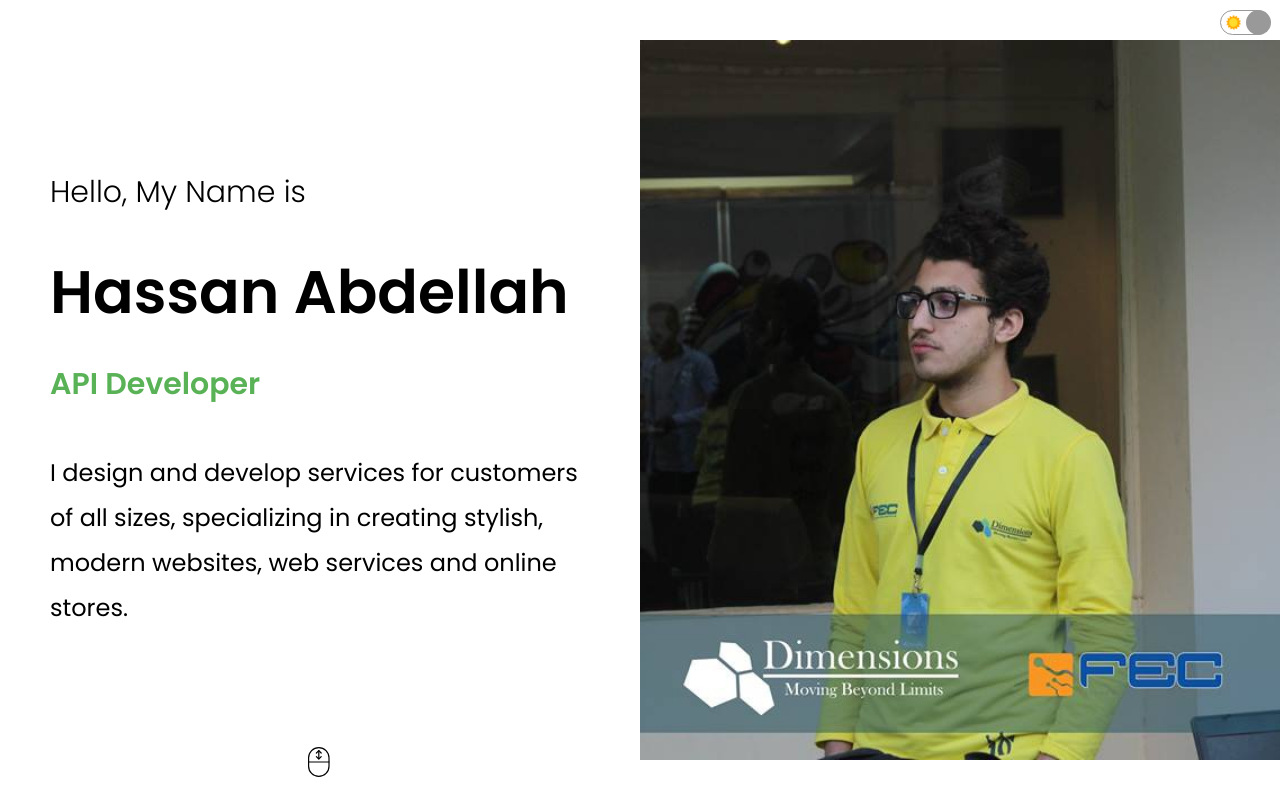
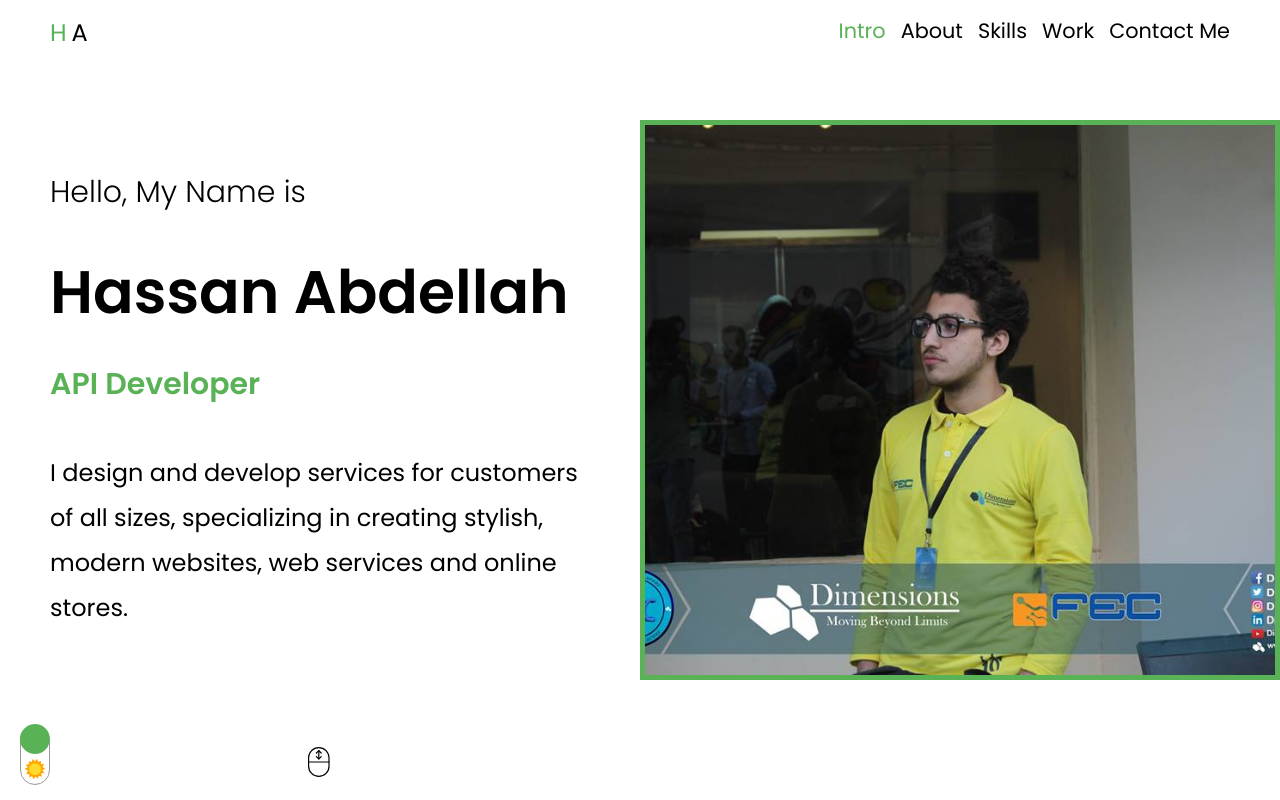
Before and after one commit to Hassan-abdellah/react-protofolio-app, a React (Create React App) app: page / in a window 1280 px wide. Shown: the top 800 px of the page. Built offline with nearby package versions, Linux system fonts and the light colour scheme.

Commit message:
adding navbar

```diff
--- a/src/App.js
+++ b/src/App.js
@@ -2,7 +2,7 @@ import { useContext, useEffect, useState } from "react";
 import About from "./components/about/About";
 import Contact from "./components/contact/Contact";
 import Intro from "./components/intro/Intro";
-// import Nav from "./components/nav/Nav";
+import Nav from "./components/nav/Nav";
 import ProductsList from "./components/productsList/ProductsList";
 import Skills from "./components/skills/Skills";
 // import Slider from "./components/slider/Slider";
@@ -34,7 +34,7 @@ function App() {
   },[width]);
   return (
     <div className={darkMode ? 'app dark': 'app'} >
-      {/* <Nav/> */}
+      <Nav/>
       <ProgressBar width={width}/>
       <Toggle/>
       <Intro/>
--- a/src/components/about/about.css
+++ b/src/components/about/about.css
@@ -14,9 +14,13 @@
 }
 .about-card.bg{
     position: absolute;
-    top:50px;
-    left:50px;
-    background-color: #333;
+    /* top:50px; */
+    top:100px;
+    /* left:50px; */
+    left:100px;
+    width: 35%;
+    border: 5px solid var(--main-color);
+    /* background-color: #333; */
 }
 .about-card{
     width: 60%;
@@ -79,6 +83,8 @@
     margin-right: 8px;
     margin-bottom: 5px;
 }
+
+
 @media screen and (max-width:425px) {
     .about-left{
         display: none;
--- a/src/components/intro/intro.css
+++ b/src/components/intro/intro.css
@@ -62,7 +62,8 @@
 .intro-right .intro-img{
     width: 100%;
     height: 100%;
-    height: 90%;
+    /* height: 90%; */
+    height: 70%;
     object-fit: cover;
 }
 
@@ -96,12 +97,18 @@
         font-size: 1.5rem;
         line-height: 45px;
     }
+    .intro-right .intro-img{
+        border:5px solid var(--main-color);
+    }
 }
 
 
 @media screen and (max-width:1024px) {
     .intro-left-wrapper{
         height: 100%;
+    }
+    .intro-left-wrapper h2{
+        padding-top: 50px;
     }
     .intro-right .intro-img{
         height: 100%;
@@ -134,6 +141,7 @@
     }
     .intro-left-wrapper h2{
         padding-top: 15px;
+        padding-top: 35px;
     }
     .intro-left-wrapper h1{
         font-size: 40px;
--- a/src/components/nav/Nav.js
+++ b/src/components/nav/Nav.js
@@ -1,43 +1,73 @@
-import React from 'react'
+import React, { useState,useEffect,useRef} from 'react'
 import './nav.css';
-import Logo from '../../images/logo.png';
-import {Link, animateScroll as scroll} from 'react-scroll';
-import Toggle from '../toggle/Toggle';
+import { Link } from 'react-scroll';
+// import Toggle from '../toggle/Toggle';
 const Nav = () => {
+
+    const [active, setActive] = useState(false);
+    const navRef = useRef();
+    useEffect(() => {
+        window.addEventListener('resize', () => {
+            if (window.innerWidth <= 768) {
+                navRef.current.classList.add('no-transition');
+            } else {
+                navRef.current.classList.remove('no-transition');
+            }
+        })
+    }, []);
+    useEffect(() => {
+        const getClickOutside = (e) => {
+          if (active && e.target!== navRef.current) {
+            setActive(false);
+          }
+        };
+        document.addEventListener("click", getClickOutside);
+        return () => {
+          document.removeEventListener("click", getClickOutside);
+        };
+      }, [active]);
     return (
-        <div className="nav">
+        <>
+            <div className={active ? 'hammenu active' : 'hammenu'} onClick={() => setActive(!active)}>
+                <div className="bars">
+                    <div className="bar"></div>
+                </div>
+            </div>
+            <div className={active ? 'nav active' : 'nav'} ref={navRef}>
                 <div className="logo">
-                <img src={Logo} alt="logo" className="logo-img" />
+                    <span>H</span>
+                    <span>A</span>
                 </div>
                 <ul className="nav-list">
                     <li className="list-item">
                         <Link activeClass="active"
-                       spy={true} to="into" smooth={true}
-                    duration={500}>Intro</Link>
+                            spy={true} to="intro" smooth={true}
+                            duration={500} onClick={() => setActive(false)}>Intro</Link>
                     </li>
                     <li className="list-item">
                         <Link activeClass="active"
                             spy={true} to="about" smooth={true}
-                    duration={500}>About</Link>
+                            duration={500} onClick={() => setActive(false)}>About</Link>
                     </li>
                     <li className="list-item">
                         <Link activeClass="active"
                             spy={true} to="skills" smooth={true}
-                    duration={500}>Skills</Link>
+                            duration={500} onClick={() => setActive(false)}>Skills</Link>
                     </li>
                     <li className="list-item">
                         <Link activeClass="active"
-                       spy={true} to="work" smooth={true}
-                    duration={500}>Work</Link>
+                            spy={true} to="work" smooth={true} offset={-10}
+                            duration={500} onClick={() => setActive(false)}>Work</Link>
                     </li>
                     <li className="list-item">
                         <Link activeClass="active"
                             spy={true} to="contact" smooth={true}
-                    duration={500}>Contact Me</Link>
+                            duration={500} onClick={() => setActive(false)}>Contact Me</Link>
                     </li>
                 </ul>
-            <Toggle/>
+                {/* <Toggle/> */}
             </div>
+        </>
     )
 }
 
--- a/src/components/nav/nav.css
+++ b/src/components/nav/nav.css
@@ -1,9 +1,10 @@
 .nav{
     height: 30px;
-    padding:30px;
+    padding:30px 50px;
     position: fixed;
     top: 0;
     left: 0;
+    right: 0;
     display: flex;
     align-items: center;
     justify-content: space-between;
@@ -14,9 +15,12 @@
     width: 30px;
     height: 30px;
 }
-.logo-img{
-    width: 100%;
-    height: 100%;
+.logo span{
+    font-size: 1.5rem;
+}
+.logo span:first-child{
+    color:var(--main-color);
+    margin-right: 5px;
 }
 .nav-list{
     list-style: none;
@@ -27,3 +31,119 @@
 .list-item:not(:last-of-type){
     margin-right: 15px;
 }
+.list-item a{
+    font-size: 1.3rem;
+    cursor: pointer;
+}
+.list-item a.active{
+    color:var(--main-color);
+}
+
+/* hamburger menu styles start */
+.hammenu{
+    width: 30px;
+    height: 30px;
+    position: absolute;
+    position: fixed;
+    top:10px;
+    left:10px;
+    z-index: 1000;
+    cursor: pointer;
+    display: none;
+    transition: all 0.5s ease-in-out;
+}
+  .bars{
+    position: relative;
+    display: flex;
+    justify-content: center;
+    align-items: center;
+    width: 100%;
+    height: 100%;
+  }
+  .bars .bar{
+    width: 30px;
+    height: 3px;
+    background-color: var(--main-color);
+    border-radius: 10px;
+    transition: all 0.5s ease-in-out;
+  }
+  .bars .bar::before,
+  .bars .bar::after{
+    content: '';
+    position: absolute;
+    width: 30px;
+    height: 3px;
+    background-color: var(--main-color);
+    border-radius: 10px;
+    transition: all 0.5s ease-in-out;
+  }
+  .bars .bar::before{
+    transform: translateY(-7px);
+  }
+  .bars .bar::after{
+    transform: translateY(7px);
+  }
+  .hammenu.active .bars .bar{
+    transform: translateX(5px);
+  }
+  .hammenu.active .bars .bar::before{
+    transform: rotate(45deg) translate(5px,-5px);
+    background-color: #fff;
+    height: 2px;
+    width: 20px;
+  }
+  .hammenu.active .bars .bar::after{
+    transform: rotate(-45deg) translate(5px,5px);
+    background-color: #fff;
+    height: 2px;
+    width: 20px;
+  }
+/* hamburger menu Styles End */
+
+
+  @media screen and (max-width:768px) {
+    .nav{
+      position: absolute;
+      position: fixed;
+      top:0;
+      right: 0;
+      bottom:0;
+      left:0;
+      height: 100vh;
+      width: 200px;
+      transform: translateX(-200px);
+      flex-direction: column;
+      align-items: center;
+      align-items: stretch;
+      justify-content: center;
+      padding:0 15px;
+      background-color: var(--main-color);
+      transition: transform 0.7s ease-in-out;
+    }
+    .nav.no-transition{
+      transition: none;
+   }
+    .nav.active{
+      transform: translateX(0);
+    }
+    .nav-list{
+      flex-direction: column;
+      justify-content: center;
+      align-items: stretch;
+    }
+    .list-item{
+      margin: 15px 0;
+    }
+    .list-item a{
+        color:#fff;
+    }
+    .list-item a.active{
+        color:#202020;
+    }
+    .logo span:first-child{
+      color:#202020;
+    }
+    .hammenu{
+      display: block;
+  }
+  }
--- a/src/components/progressbar/progressbar.css
+++ b/src/components/progressbar/progressbar.css
@@ -5,14 +5,15 @@
     width:100%;
     height:10px;
     background-color:inherit;
+    background-color:transparent;
     border-radius:5px;
-    z-index: 999;
+    z-index: 998;
   }
-  .bar{
+  .progress .bar{
     height:100%;
     /* width:50px; */
     border-radius:5px;
     background-color:green;
-    background-color:#59b256;
+    background-color:var(--main-color);
     transition: width 0.2s ease;
   }
--- a/src/components/scrollBtn/scrollBtn.css
+++ b/src/components/scrollBtn/scrollBtn.css
@@ -8,7 +8,7 @@
     background-color:#59b256;
     padding: 10px;
     border-radius: 5px;
-    z-index: 1000;
+    z-index: 998;
     display: flex;
     justify-content:center;
     align-items: center;
--- a/src/components/skills/skills.css
+++ b/src/components/skills/skills.css
@@ -43,6 +43,9 @@
     width: 100%;
 }
 @media screen and (min-width: 1025px) {
+    .skills{
+        padding-top: 100px;
+    }
     .skills-wrapper{
         grid-template-columns: repeat(2,1fr);
         padding:20px 10px;
--- a/src/components/toggle/Toggle.js
+++ b/src/components/toggle/Toggle.js
@@ -13,7 +13,7 @@ const Toggle = () => {
     return (
         <div className="toggle" onClick={toggleTheme}>
             <img src={Sun} alt="sun-img" className="toggle-img"/>
-            <img src={Moon} alt="moon-img" className="toggle-img"/>
+            <img src={Moon} alt="moon-img" className="toggle-img moon"/>
             <div className={theme.state.darkMode ? "toggle-btn dark" :"toggle-btn"}></div>
         </div>
     )
--- a/src/components/toggle/toggle.css
+++ b/src/components/toggle/toggle.css
@@ -1,13 +1,15 @@
 .toggle{
-    width: 50px;
+    width: 60px;
     height: 25px;
+    height: 30px;
     border-radius: 20px;
     border: 1px solid #999;
     /* border: 1px solid #59b256; */
     background-color: #fff;
     position: fixed;
-    top: 10px;
-    right: 10px;
+    bottom: 30px;
+    left:5px;
+    transform: rotate(-90deg);
     z-index: 999;
     /* position: relative; */
     display: flex;
@@ -17,21 +19,41 @@
 }
 .toggle-img{
     width: 15px;
-    /* width: 20px; */
+    width: 20px;
     height: 15px;
-    /* height: 20px; */
+    height: 20px;
+}
+.moon{
+    transform: rotate(90deg);
 }
 .toggle-btn{
     width: 25px;
+    width: 30px;
     height: 25px;
+    height: 30px;
     border-radius: 50%;
     background-color: #999;
-    /* background-color: #59b256; */
+    background-color: var(--main-color);
     position: absolute;
     cursor: pointer;
-    left: 25px;;
+    left: 25px;
+    left: 30px;
     transition: left 1s ease-in-out;
 }
 .toggle-btn.dark{
     left: 0;
 }
+
+@media screen and (max-width:768px) {
+    .toggle{
+        top: 10px;
+        left:auto;
+        right: 10px;
+        bottom:0;
+        transform: rotate(0);
+    }
+    .moon{
+        transform: rotate(0);
+    }
+
+}
--- a/src/index.css
+++ b/src/index.css
@@ -7,7 +7,9 @@
     outline: 0;
     font-family: 'Poppins', sans-serif;
 }
-
+:root{
+    --main-color:#59b256;
+}
 ::selection{
     color:#fff;
     background-color:#202020;
```
Also changed, not shown: preview-image.png. Lines whose indentation alone changed are shown as unchanged.
